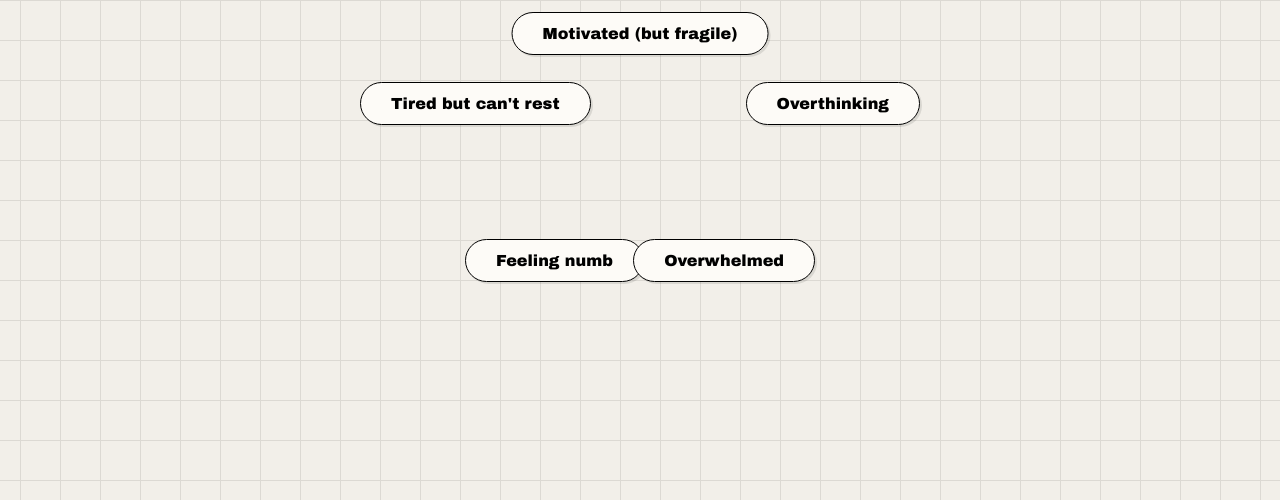
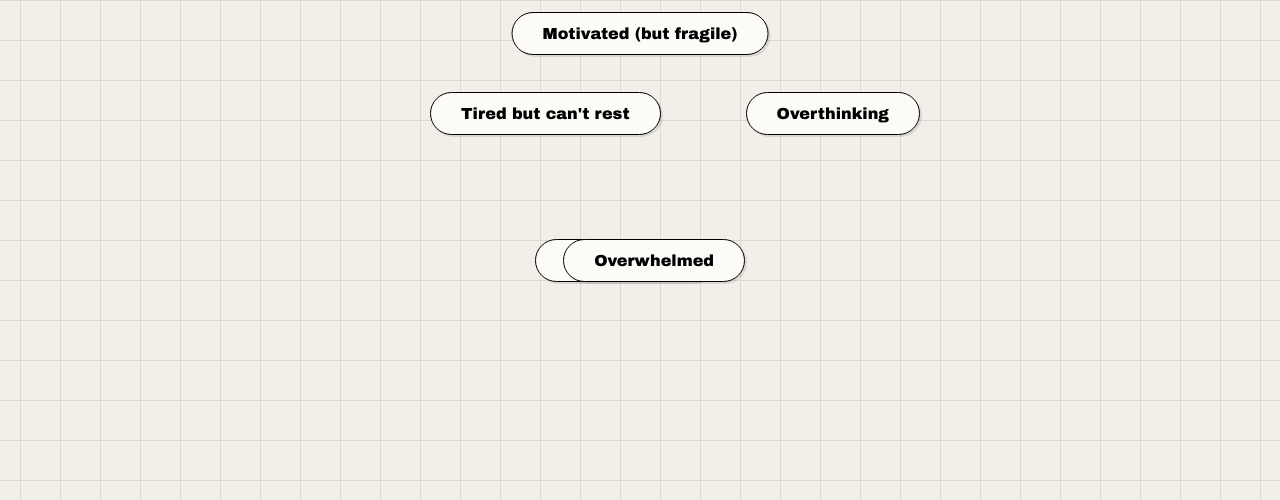
Before and after one commit to nhml2706-byte/dunno, a plain HTML site: page index.html in a window 1280 px wide. Shown: the part 300-800 px from the top of the page. Drawn offline with Linux system fonts and the light colour scheme.

Commit message:
Update index.html

```diff
--- a/index.html
+++ b/index.html
@@ -122,10 +122,10 @@
 
         /* Vị trí các nút (Tinh chỉnh theo ảnh) */
         #btn-motivated { top: 0; left: 50%; transform: translateX(-50%); }
-        #btn-tired { top: 70px; left: 10%; }
-        #btn-overthinking { top: 70px; right: 10%; }
-        #btn-numb { bottom: 30px; left: 25%; }
-        #btn-overwhelmed { bottom: 30px; right: 25%; }
+        #btn-tired { top: 80px; left: 20%; }
+        #btn-overthinking { top: 80px; right: 10%; }
+        #btn-numb { bottom: 30px; left: 35%; }
+        #btn-overwhelmed { bottom: 30px; right: 35%; }
 
 
         /* --- INPUT & KHÁC --- */
```
